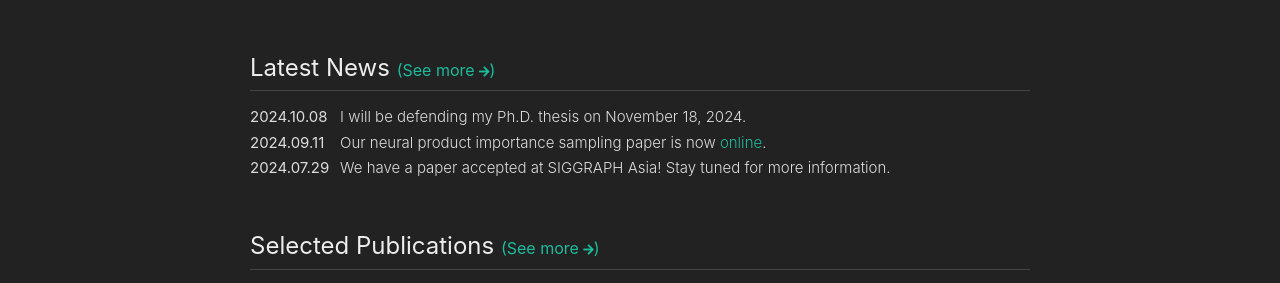
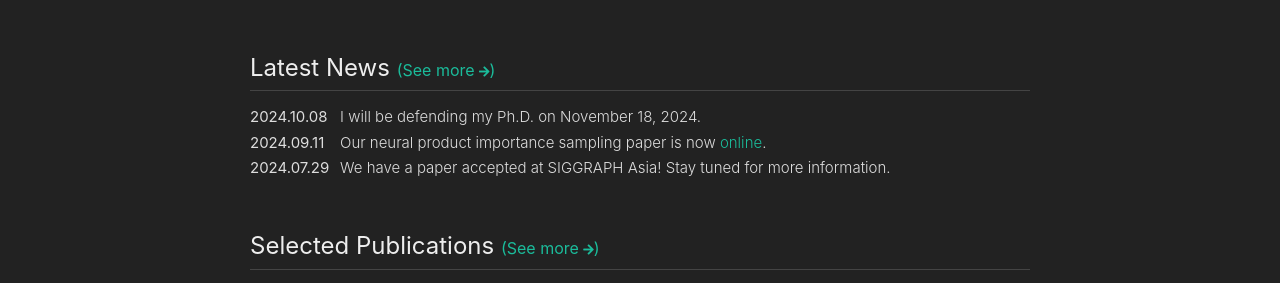
Before and after one commit to joeylitalien/joeylitalien.github.io, a Jekyll site: the page built from index.html, in a window 1280 px wide. Shown: the part 477-760 px from the top of the page. Built offline with Jekyll 4.4.1, drawn with Linux system fonts in a browser that asks for light colours; nearby versions of some CDN libraries; a style sheet for code colours, icons or effects is not loaded.

Commit message:
small typo

```diff
--- a/_data/news.yaml
+++ b/_data/news.yaml
@@ -1,5 +1,5 @@
 - date: 2024.10.08
-  news: I will be defending my Ph.D. thesis on November 18, 2024.
+  news: I will be defending my Ph.D. on November 18, 2024.
 
 - date: 2024.09.11
   news: Our neural product importance sampling paper is now <a href="publications/warp">online</a>.
```
